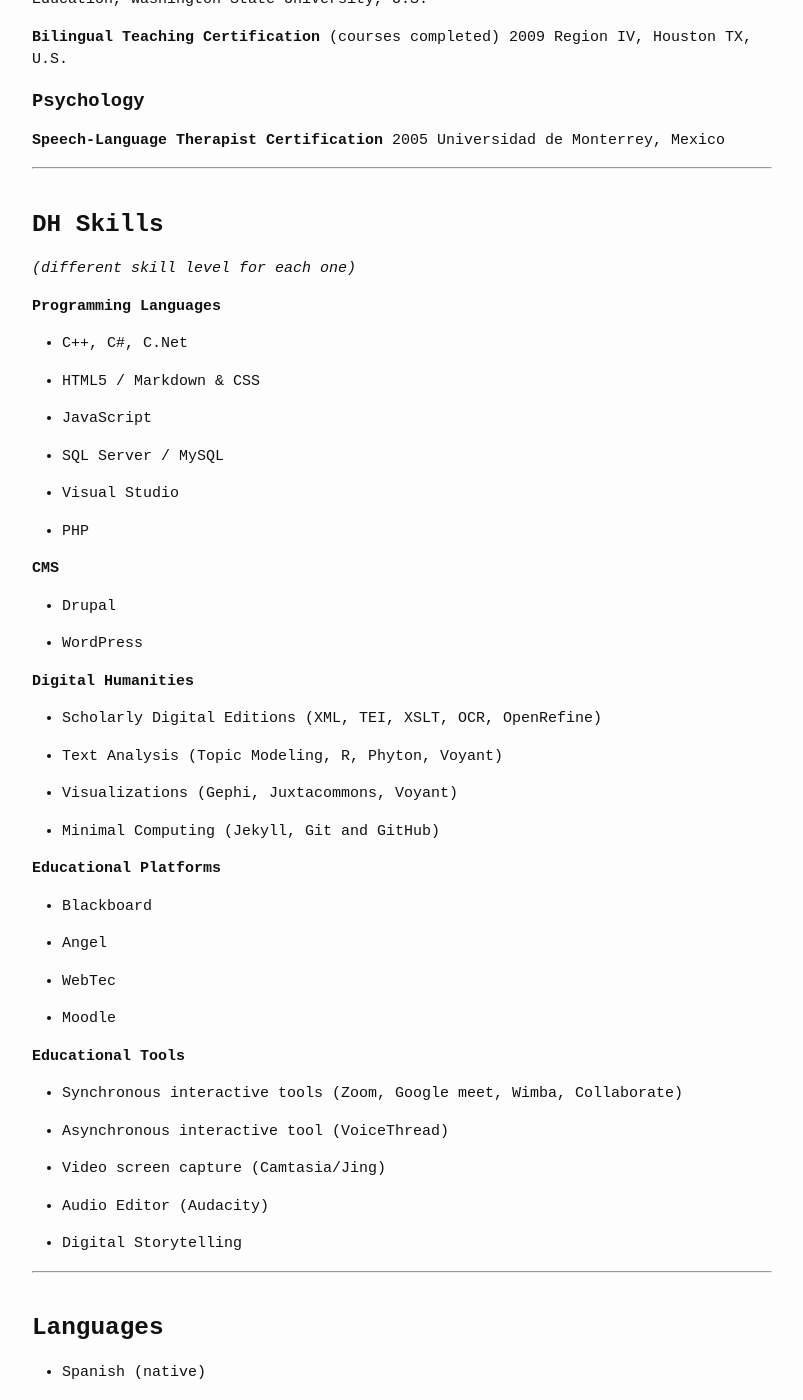
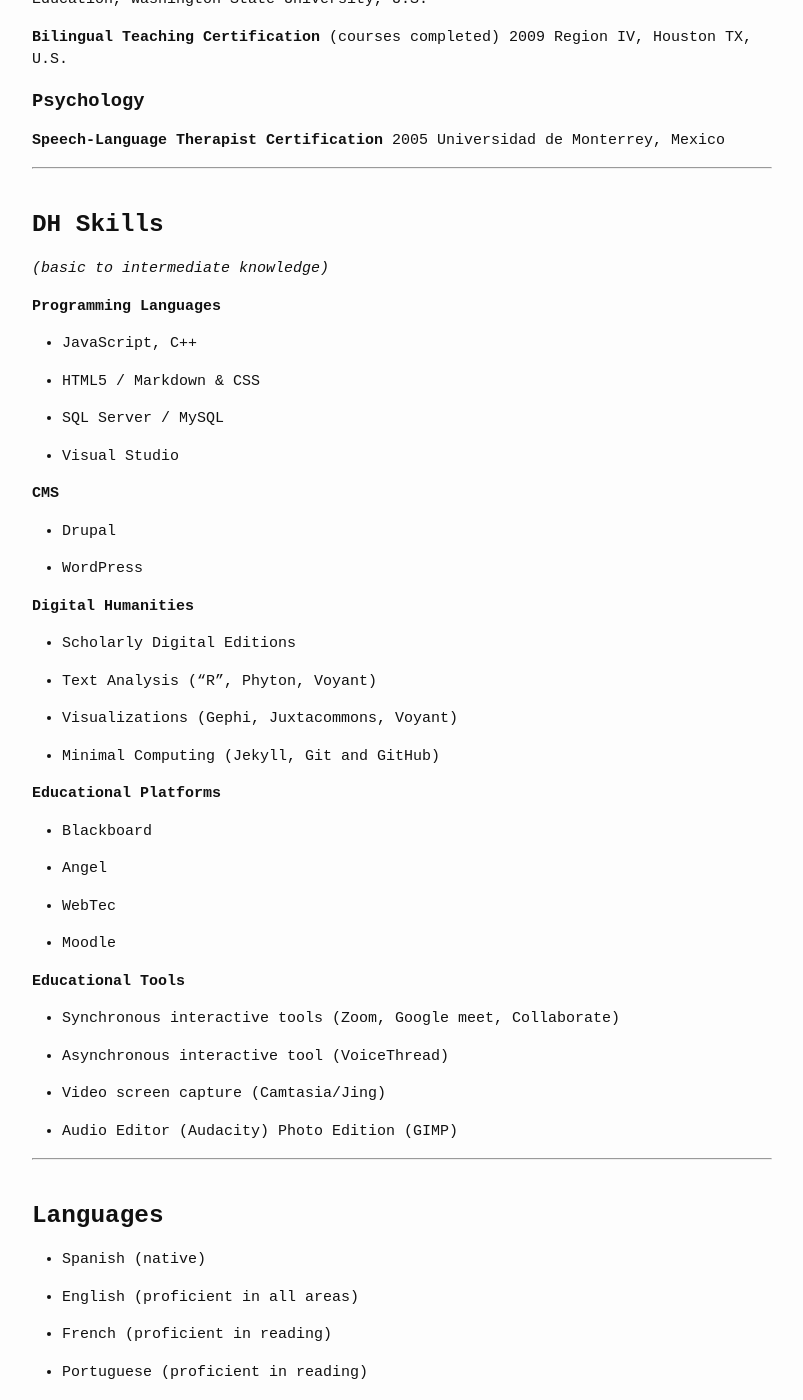
Before and after one commit to RubriaR/rubriarocha, a Jekyll site: the page built from education.md, in a window 1280 px wide and 1400 px high, scrolled down 1218 px. Shown: the whole window, without its empty margins (238-1041 px from the left). Built offline with Jekyll 4.4.1, drawn with Linux system fonts in a browser that asks for light colours; some of the changed text lies outside the part shown.

```diff
--- a/education.md
+++ b/education.md
@@ -65,21 +65,17 @@ Universidad de Monterrey, Mexico
 <br>
 ### **DH Skills**
 
-*(different skill level for each one)*
+*(basic to intermediate knowledge)*
 
 **Programming Languages**
 
-  * C++, C#, C.Net
+  * JavaScript, C++
 
   * HTML5 / Markdown & CSS
-
-  * JavaScript
 
   * SQL Server / MySQL
 
   * Visual Studio
-
-  * PHP
 
 
 **CMS**
@@ -91,9 +87,9 @@ Universidad de Monterrey, Mexico
 
 **Digital Humanities**
 
-  * Scholarly Digital Editions (XML, TEI, XSLT, OCR, OpenRefine)
+  * Scholarly Digital Editions
 
-  * Text Analysis (Topic Modeling, R, Phyton, Voyant)
+  * Text Analysis ("R", Phyton, Voyant)
 
   * Visualizations (Gephi, Juxtacommons, Voyant)
 
@@ -113,15 +109,13 @@ Universidad de Monterrey, Mexico
 
 **Educational Tools**
 
-  * Synchronous interactive tools (Zoom, Google meet, Wimba, Collaborate)
+  * Synchronous interactive tools (Zoom, Google meet, Collaborate)
 
   * Asynchronous interactive tool (VoiceThread)
 
   * Video screen capture (Camtasia/Jing)
 
-  * Audio Editor (Audacity)
-
-  * Digital Storytelling
+  * Audio Editor (Audacity) Photo Edition (GIMP)
 
 
   -------------------------------------------------------------------
```
Also changed, not shown: other parts of education.md (+1 -1 lines).
